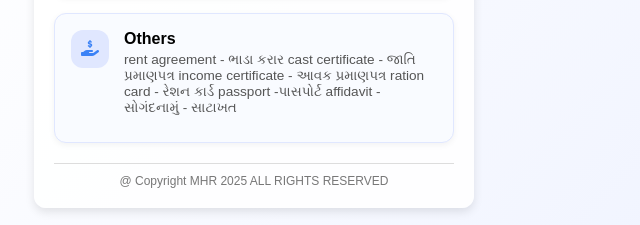
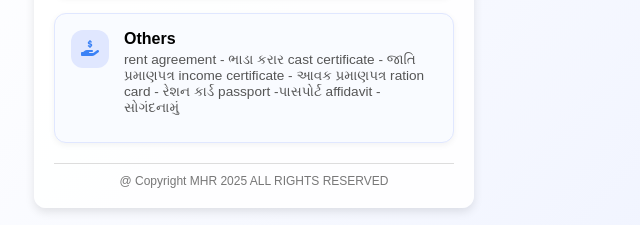
Before and after one commit to Adv-MihirChuahan/MHR_Details, a plain HTML site: page index.html in a window 1280 px wide. Shown: the part 1155-1380 px from the top of the page, 386-1026 px from the left. Drawn offline with Linux system fonts and the light colour scheme.

Commit message:
Update index.html

```diff
--- a/index.html
+++ b/index.html
@@ -303,7 +303,7 @@ income certificate - આવક પ્રમાણપત્ર
 ration card - રેશન કાર્ડ
 passport -પાસપોર્ટ
 affidavit - સોગંદનામું
-              - સાટાખત</div>
+            </div>
              <!-- <button class="learn-btn">Learn More</button>-->
             </div>
           </div>
```
